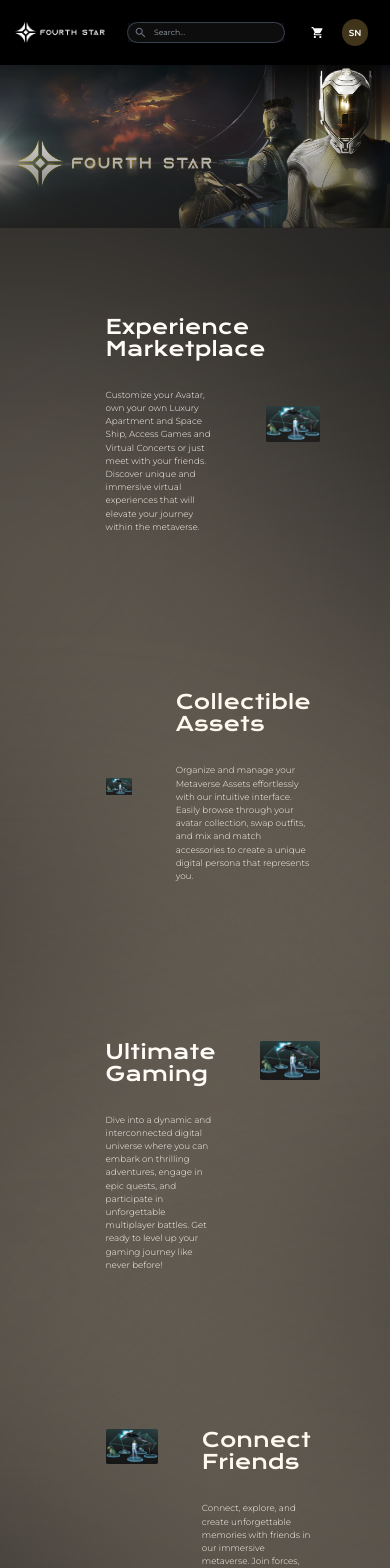
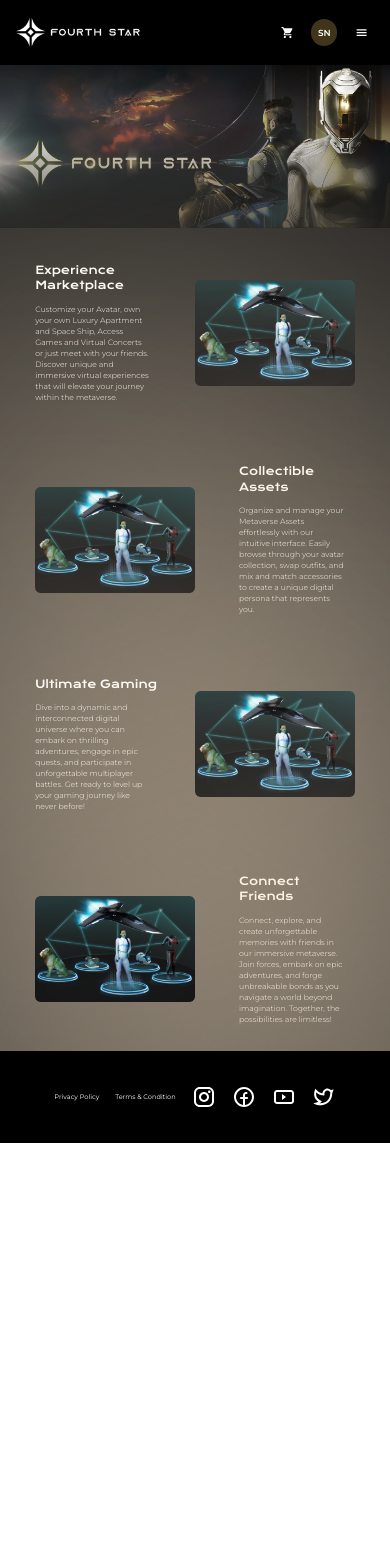
Before and after one commit to Rahul-9211/shadow-cast, a React (Create React App) app: page / in a window 390 px wide. Shown: the top 1568 px of the page. After the commit the page ends 1143 px from the top, so only its background shows below. Built offline with nearby package versions, Linux system fonts and the light colour scheme.

Commit message:
hamburger created and landing page made responsive

```diff
--- a/src/assets/css/media.css
+++ b/src/assets/css/media.css
@@ -199,6 +199,14 @@
 .menu-bar-after{
   display: none;
 }
+
+.hamburger-list{
+  top: 60px;
+  background-color: black;
+  z-index: 12;
+  left: 0;
+  width: 100%;
+}
 @media only screen and (max-width: 580px) {
 
 
--- a/src/components/header/AfterLogin.jsx
+++ b/src/components/header/AfterLogin.jsx
@@ -9,11 +9,12 @@
 
 import React, { useState, useEffect, useRef } from "react";
 import { useNavigate } from "react-router-dom";
-import { Box } from "@mui/material";
+import { Box, Menu } from "@mui/material";
 import logo from "assets/images/logo.png";
 import SearchIcon from "@mui/icons-material/Search";
 
 import ShoppingCartIcon from '@mui/icons-material/ShoppingCart';
+import MenuIcon from '@mui/icons-material/Menu';
 
 const SearchResultItem = ({ text, searchTerm, onClick }) => {
     const highlightedText = text.replace(
@@ -152,23 +153,15 @@
 
 
         <Box className="menu-bar-after flex justify-between items-center w-full">
-          <Box>
-            {/* <ul className="flex justify-between items-center text-sm">
-              <li className="mx-7 ml-12">Hanbvurger</li>
-              <li className="mx-7">Assets</li>
-              <li className="mx-7">Friends</li>
-            </ul> */}
-          </Box>
-          <Box>
-            {/* <ul className="flex justify-between items-center text-sm">
+          <Box></Box>
+          {handleToggleHamburger ?
+          <Box className="absolute hamburger-list">
+            <ul className=" justify-between items-center text-sm">
+              <li className="mx-7 pb-2">Marketplace</li>
+              <li className="mx-7 pb-2">Assets</li>
+              <li className="mx-7 pb-2">Friends</li>
               <li className="mx-4">
-              <ShoppingCartIcon data-testid="shopping-cart-icon" className="text-white" /></li>
-              <li className="mx-4"><div className="p-3 text-white-700 rounded-full text-base font-semibold" style={{backgroundColor:"#40351A"}} >SN</div></li>
-            </ul> */}
-
-            <ul className="flex justify-between items-center text-sm">
-              <li className="mx-4">
-                <div ref={searchRef} className="relative w-80 mx-auto p-4">
+                <div ref={searchRef} className="relative w-full mx-auto p-4">
                   <div className="relative rounded-full bg-black shadow rounded-full border border-solid border-1 border-gray-700">
                     <div className="absolute top-0 left-2 flex items-center h-full pl-1 ">
                       <SearchIcon className="text-gray-500" />
@@ -198,9 +191,22 @@
                   </div>
                 </div>
               </li>
+            </ul>
+          </Box> : <></>}
+          <Box>
+            {/* <ul className="flex justify-between items-center text-sm">
+              <li className="mx-4">
+              <ShoppingCartIcon data-testid="shopping-cart-icon" className="text-white" /></li>
+              <li className="mx-4"><div className="p-3 text-white-700 rounded-full text-base font-semibold" style={{backgroundColor:"#40351A"}} >SN</div></li>
+            </ul> */}
+
+            <ul className="flex justify-between items-center text-sm">
+
               <li className="mx-4">
               <ShoppingCartIcon data-testid="shopping-cart-icon" className="text-white"  /></li>
-              <li className="mx-4"><div className="p-3 text-white-700 rounded-full text-base font-semibold" style={{backgroundColor:"#40351A"}} onclick={handleHamburger}>SN</div></li>
+              <li className="mx-4"><div className="p-3 text-white-700 rounded-full text-base font-semibold" style={{backgroundColor:"#40351A"}} >SN</div></li>
+              <li className="mx-4 cursor-pointer" >
+             <MenuIcon  onClick={handleHamburger} data-testid="menu-icon" className="text-white" /></li>
             </ul>
 
           </Box>
--- a/src/pages/home/Index.jsx
+++ b/src/pages/home/Index.jsx
@@ -30,12 +30,12 @@
           <div className="shadow-bottom" />
         </Box>
 
-        <Box className="h-100 flex justify-between pl-48 pr-32 pt-40 pb-32 relative">
-          <Box className="flex-1 flex flex-col items-center justify-center">
-            <h1 className="text-4xl font-heading mb-[28px]">
+        <Box className="h-100 flex justify-between pl-16 pr-16 pt-16 pb-12 sm:pl-48 sm:pr-32 sm:pt-40 sm:pb-32 relative ">
+          <Box className="flex-1 flex flex-col justify-center">
+            <h1 className=" text-xl sm:text-4xl font-heading mb-[10px] sm:mb-[28px]">
               Experience Marketplace
             </h1>
-            <p className="text-base pr-20 font-thin">
+            <p className="text-sm sm:text-base pr-20 font-thin">
               Customize your Avatar, own your own Luxury Apartment and Space
               Ship, Access Games and Virtual Concerts or just meet with your
               friends. Discover unique and immersive virtual experiences that
@@ -54,10 +54,45 @@
           </Box>
         </Box>
 
-        <Box className="h-100  flex justify-between pl-48 pr-32 pt-40 pb-32 ">
+
+        <Box className="h-100  flex justify-between pl-16 pr-16 pt-16 pb-12 sm:pl-48 sm:pr-32 sm:pt-40 sm:pb-32 ">
           <Box className="flex-1 relative">
             <Box className="landingPage-leftShadow"></Box>
 
+            <div className="flex justify-center items-center h-full ">
+              <img
+                src={landingPage_2}
+                className="cursor-pointer w-auto h-auto relative"
+                alt="Network problem"
+              />
+            </div>
+          </Box>
+          <Box className="flex-1 flex flex-col items-start justify-center">
+            <h1 className="text-xl sm:text-4xl pr-4  font-heading mb-[10px] sm:mb-[28px]  pl-20">
+            Collectible Assets
+            </h1>
+            <p className="text-sm sm:text-base pr-4 font-thin  pl-20">
+            Organize and manage your Metaverse Assets effortlessly with our
+              intuitive interface. Easily browse through your avatar collection,
+              swap outfits, and mix and match accessories to create a unique
+              digital persona that represents you.
+            </p>
+          </Box>
+        </Box>
+        <Box className="h-100 flex justify-between pl-16 pr-16 pt-16 pb-12 sm:pl-48 sm:pr-32 sm:pt-40 sm:pb-32 relative ">
+          <Box className="flex-1 flex flex-col justify-center">
+            <h1 className=" text-xl sm:text-4xl font-heading mb-[10px] sm:mb-[28px]">
+            Ultimate Gaming
+            </h1>
+            <p className="text-sm sm:text-base pr-20 font-thin">
+            Dive into a dynamic and interconnected digital universe where you
+              can embark on thrilling adventures, engage in epic quests, and
+              participate in unforgettable multiplayer battles. Get ready to
+              level up your gaming journey like never before!
+            </p>
+          </Box>
+          <Box className="flex-1 relative">
+            <div className="landingPage-rightShadow"></div>{" "}
             <div className="flex justify-center items-center h-full">
               <img
                 src={landingPage_2}
@@ -66,57 +101,26 @@
               />
             </div>
           </Box>
-          <Box className="flex-1 flex flex-col items-start justify-center">
-            <h1 className="text-4xl pr-4  font-heading mb-[28px]  pl-20">
-              Collectible Assets
-            </h1>
-            <p className="text-base pr-4 font-thin  pl-20">
-              Organize and manage your Metaverse Assets effortlessly with our
-              intuitive interface. Easily browse through your avatar collection,
-              swap outfits, and mix and match accessories to create a unique
-              digital persona that represents you.
-            </p>
-          </Box>
         </Box>
 
-        <Box className=" flex justify-between pl-48 pr-32 pt-40 pb-32 relative">
-          <Box className="flex-1 flex flex-col items-start justify-center">
-            <h1 className="text-4xl font-heading mb-[28px] pr-20">
-              Ultimate Gaming
-            </h1>
-            <p className="text-base pr-20 font-thin">
-              Dive into a dynamic and interconnected digital universe where you
-              can embark on thrilling adventures, engage in epic quests, and
-              participate in unforgettable multiplayer battles. Get ready to
-              level up your gaming journey like never before!
-            </p>
-          </Box>
-          <Box className="flex-1 relative">
-            <div className="landingPage-rightShadow"></div>{" "}
-            <img
-              src={landingPage_2}
-              className="cursor-pointer w-auto h-auto relative"
-              alt="Network problem"
-            />
-          </Box>
-        </Box>
-
-        <Box className="h-100  flex justify-between pl-48 pr-32 pt-40 pb-32 ">
+        <Box className="h-100  flex justify-between pl-16 pr-16 pt-16 pb-12 sm:pl-48 sm:pr-32 sm:pt-40 sm:pb-32 ">
           <Box className="flex-1 relative">
             <Box className="landingPage-leftShadow"></Box>
 
-            <img
-              src={landingPage_2}
-              className="cursor-pointer w-auto h-auto relative"
-              alt="Network problem"
-            />
+            <div className="flex justify-center items-center h-full ">
+              <img
+                src={landingPage_2}
+                className="cursor-pointer w-auto h-auto relative"
+                alt="Network problem"
+              />
+            </div>
           </Box>
           <Box className="flex-1 flex flex-col items-start justify-center">
-            <h1 className="text-4xl pr-4 font-heading mb-[28px]  pl-20">
-              Connect Friends
+            <h1 className="text-xl sm:text-4xl pr-4  font-heading mb-[10px] sm:mb-[28px]  pl-20">
+            Connect Friends
             </h1>
-            <p className="text-base pr-4 font-thin  pl-20">
-              Connect, explore, and create unforgettable memories with friends
+            <p className="text-sm sm:text-base pr-4 font-thin  pl-20">
+            Connect, explore, and create unforgettable memories with friends
               in our immersive metaverse. Join forces, embark on epic
               adventures, and forge unbreakable bonds as you navigate a world
               beyond imagination. Together, the possibilities are limitless!
```
